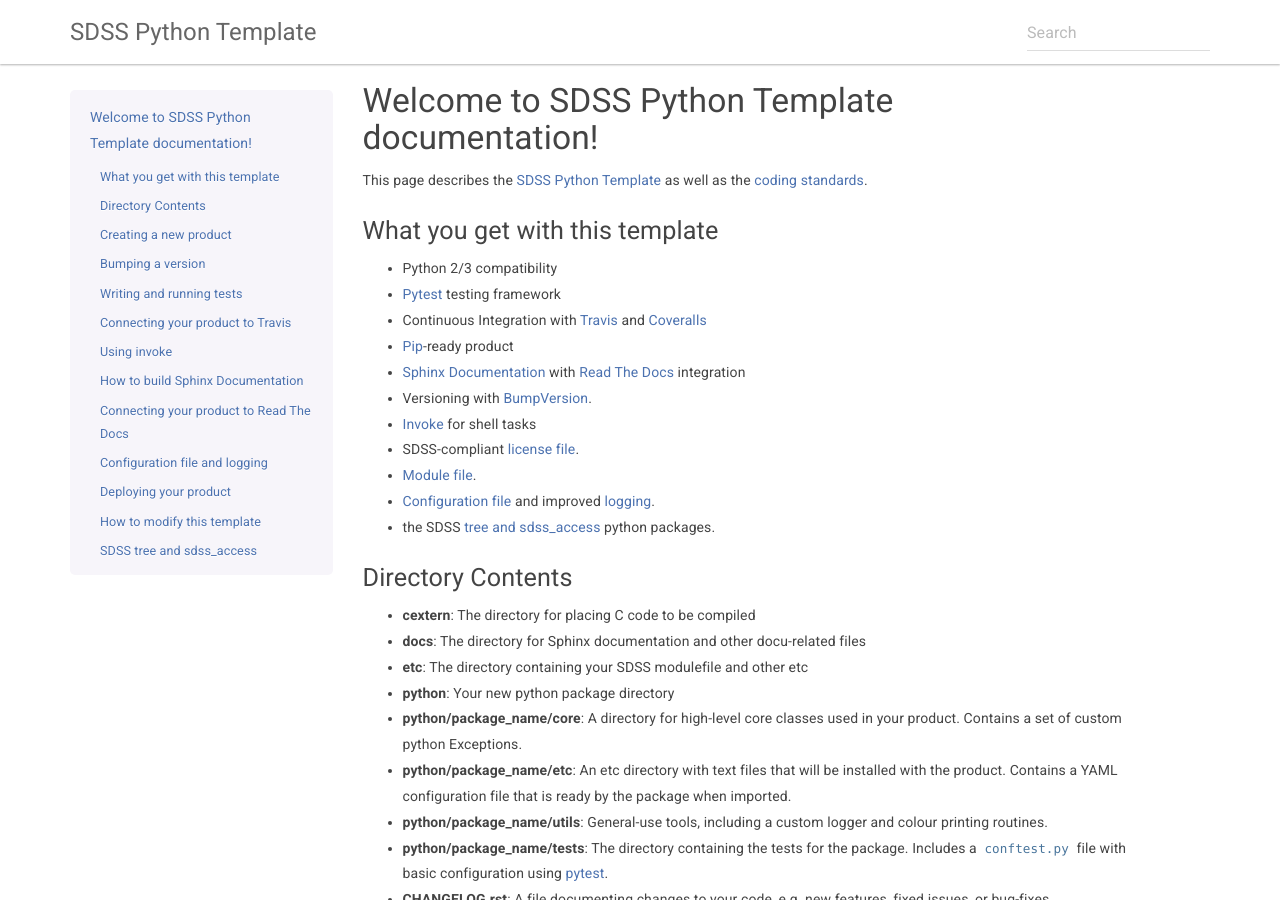
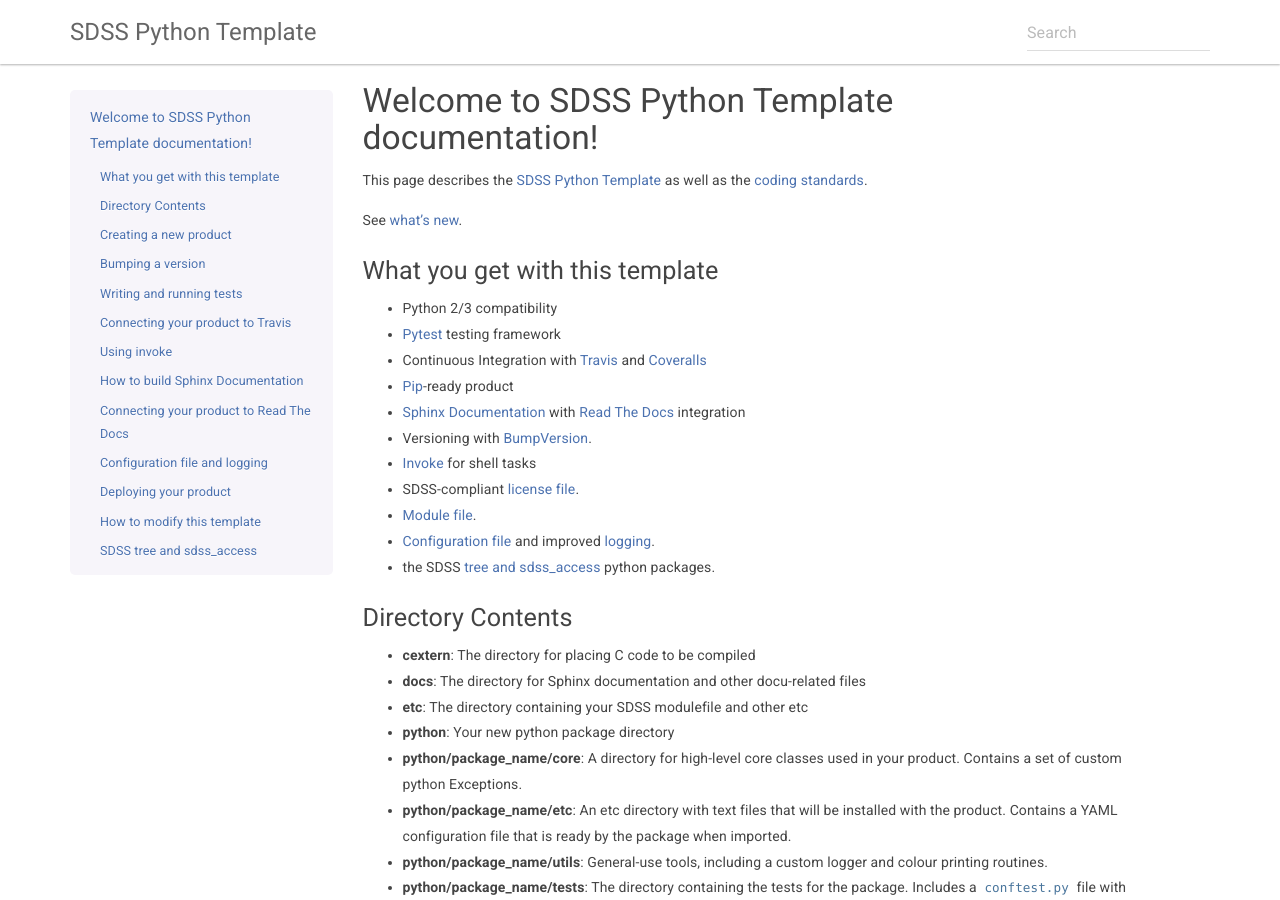
Before and after one commit to sdss/python_template, a Sphinx documentation site: the page built from docs/sphinx/index.rst, in a window 1280 px wide and 900 px high. Built offline with Sphinx 7.4.7, drawn with Linux system fonts in a browser that asks for light colours.

Commit message:
Add changelog to docs

```diff
--- /dev/null
+++ b/docs/sphinx/changelog.rst
@@ -0,0 +1,2 @@
+
+.. include:: ../../CHANGELOG.rst
--- a/docs/sphinx/index.rst
+++ b/docs/sphinx/index.rst
@@ -5,6 +5,7 @@
 
 This page describes the `SDSS Python Template <https://github.com/sdss/python_template>`_ as well as the :doc:`coding standards <standards>`.
 
+See :doc:`what's new <changelog>`.
 
 What you get with this template
 -------------------------------
```
